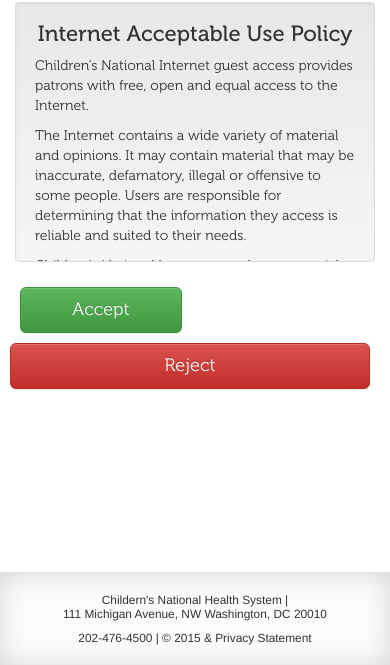
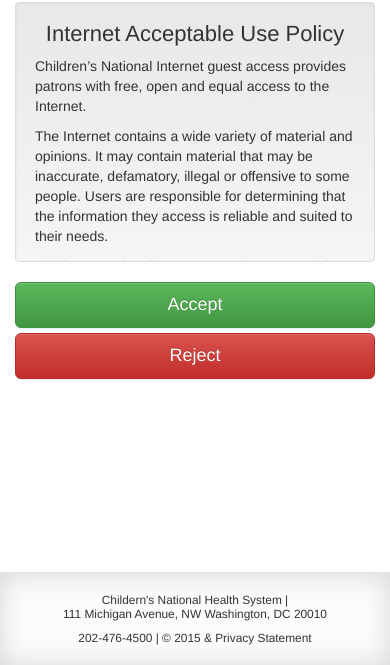
Before and after one commit to jingwang3/bearairlogin, a plain HTML site: page login.html in a window 390 px wide. Shown: the part 179-844 px from the top of the page. Drawn offline with nearby package versions, Linux system fonts and the light colour scheme.

Commit message:
fix btn mobile position issue

```diff
--- a/css/main.css
+++ b/css/main.css
@@ -1,11 +1,11 @@
+/*
+@font-face { font-family: CampaignFont; src: url('http://justright.childrensnational.org/MarketingCampaign/styles/fonts/Museo-700.woff'); }
+@font-face { font-family: RegCampaignFont; src: url('http://justright.childrensnational.org/MarketingCampaign/styles/fonts/Museo-500.woff'); }
+@font-face { font-family: LightCampaignFont; src: url('http://justright.childrensnational.org/MarketingCampaign/styles/fonts/Museo-300.woff'); }
 
-@font-face { font-family: CampaignFont; src: url('../fonts/Museo-700.woff'); }
-@font-face { font-family: RegCampaignFont; src: url('../fonts/Museo-500.woff'); }
-@font-face { font-family: LightCampaignFont; src: url('../fonts/Museo-300.woff'); }
-
-@font-face { font-family: CorbelBoldFont; src: url('../fonts/cnat-font2.woff'); }
-@font-face { font-family: CorbelLightFont; src: url('../fonts/cnat-font3.woff'); }
-
+@font-face { font-family: CorbelBoldFont; src: url('http://justright.childrensnational.org/MarketingCampaign/styles/fonts/cnat-font2.woff'); }
+@font-face { font-family: CorbelLightFont; src: url('http://justright.childrensnational.org/MarketingCampaign/styles/fonts/cnat-font3.woff'); }
+*/
 a:hover, a:focus {
   text-decoration: none;
 }
@@ -142,19 +142,10 @@ h1, h2, h3 {
 }
 
 @media (max-width: 990px){
-  .btn-success {
-  width: 45% !important;
-  float:left;
-  margin: 5px;
+  .btn-success, .btn-danger {
+    margin-bottom: 5px;
+  }
 }
-
-.btn-danger {
-  width: 45%;
-  float:right;
-  margin: 5px;
-}
-
-  }
 
 
 @media (max-width: 767px){
```
